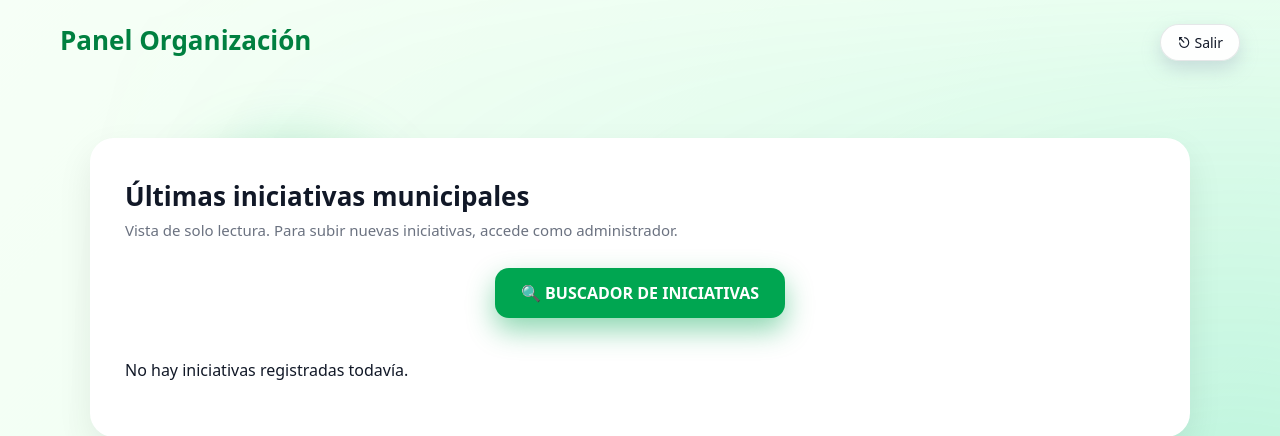
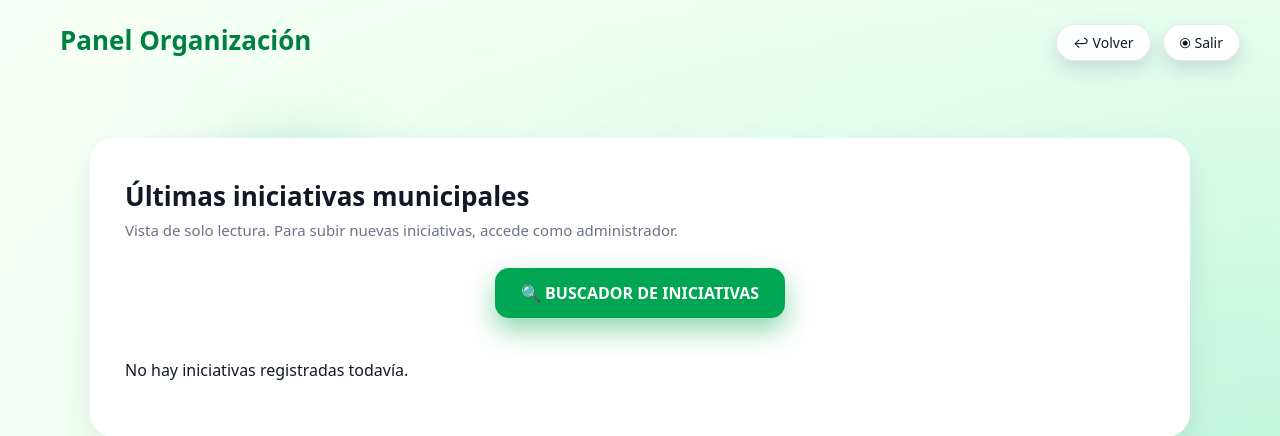
Before and after one commit to AltoVinalopo/ZonaAltoVinalopo, a Flask app: page /ayuntamientos/ in a window 1280 px wide. Shown: the top 436 px of the page. Run offline with Flask 3, Linux system fonts and the light colour scheme; a user stored in the database is signed in.

Commit message:
Update base.html

```diff
--- a/templates/base.html
+++ b/templates/base.html
@@ -18,14 +18,10 @@
 {% endif %}
 
 <div class="top-menu">
-    {% if mostrar_volver %}
-    <a href="{{ mostrar_volver }}" class="icon-btn">← Volver</a>
-    {% endif %}
+    <a href="{{ url_for('panel') }}" class="icon-btn">↩ Volver</a>
+    <a href="{{ url_for('auth.logout') }}" class="icon-btn">⦿ Salir</a>
+</div>
 
-    {% if current_user.is_authenticated %}
-    <a href="{{ url_for('auth.logout') }}" class="icon-btn">⎋ Salir</a>
-    {% endif %}
-</div>
 
 <main>
     {% block body %}{% endblock %}
```
